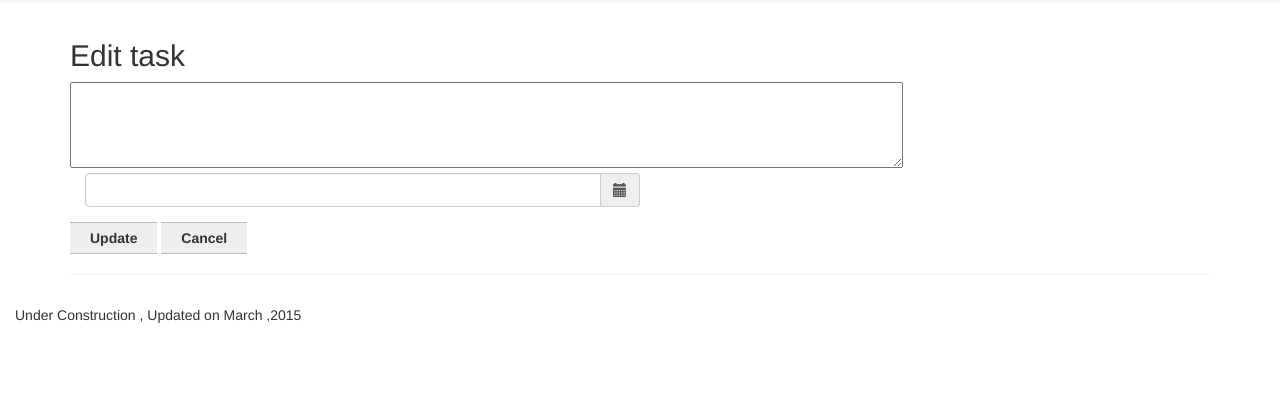
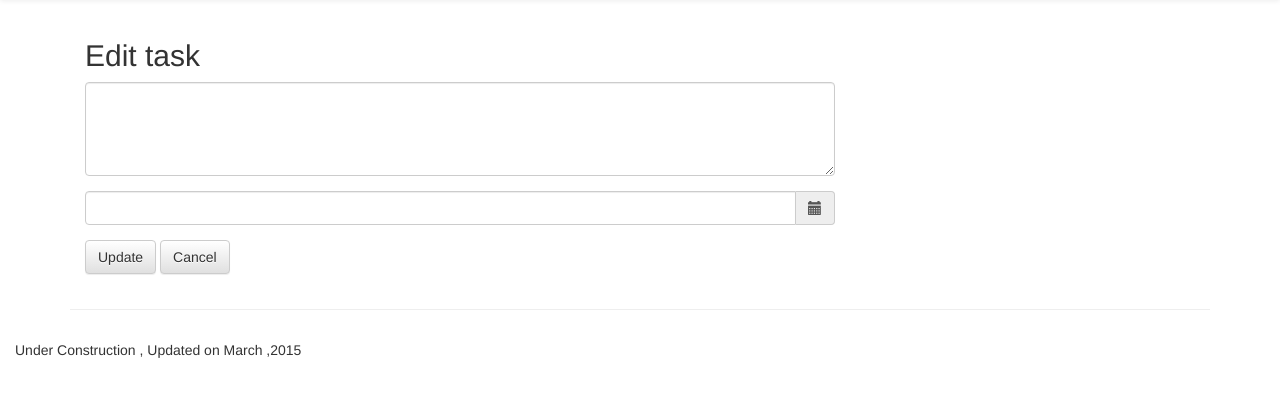
Before and after one commit to alog/familymemo2, a Python web app: template familymemo/templates/update.mako in a window 1280 px wide. Shown: the part 51-448 px from the top of the page. Run offline with Mako, Linux system fonts and the light colour scheme; the template is opened without the code that fills it, so the values that code supplies are empty; some libraries are stand-ins or nearby versions.

Commit message:
change  update window to use col-sm-8

```diff
--- a/familymemo/templates/update.mako
+++ b/familymemo/templates/update.mako
@@ -1,24 +1,24 @@
 # -*- coding: utf-8 -*-
 <%inherit file="mainlayout.mako"/>
-
+<div class="container">
 	<h2>Edit task</h2>
 
-<form action="${request.route_url('update',id=task_id)}" method="post">
-  <textarea  cols="100" rows="4" maxlength="200" name="task_content"  >${task_content}</textarea>
-
-
-
-    <div class="container">
-    <div class="row">
-        <div class='col-sm-6'>
+	<form class="form-horizontal"  role="form" action="${request.route_url('update',id=task_id)}" method="post">
 		<div class="form-group">
+			<div class="col-sm-8" >
+				<textarea class="form-control" rows="4" maxlength="200" name="task_content">${task_content}
+				</textarea>
+			</div>
+		</div>
+		<div class="form-group">
+			<div class="col-sm-8" >
 				<div class='input-group date' id='datetimepicker1'>
 					<input type='text' class="form-control" />
 					<span class="input-group-addon"><span class="glyphicon glyphicon-calendar"></span>
 					</span>
+
 				</div>
-            </div>
-        </div>
+
 				<script type="text/javascript">
 					$(function () {
 						$('#datetimepicker1').datetimepicker();
@@ -26,12 +26,11 @@
 				</script>
 			</div>
 		</div>
-
-
-
-  <input type="submit" name="button" value="Update" class="button">
-  <input type="submit" name="button" value="Cancel" class="button">
-
-
-
+		<div class="form-group">
+			<div class="col-sm-10" >
+				<input type="submit" name="button" value="Update" class="btn btn-default">
+				<input type="submit" name="button" value="Cancel" class="btn btn-default">
+			</div>
+		</div>
 	</form>
+</div>
```
Lines whose indentation alone changed are shown as unchanged.
